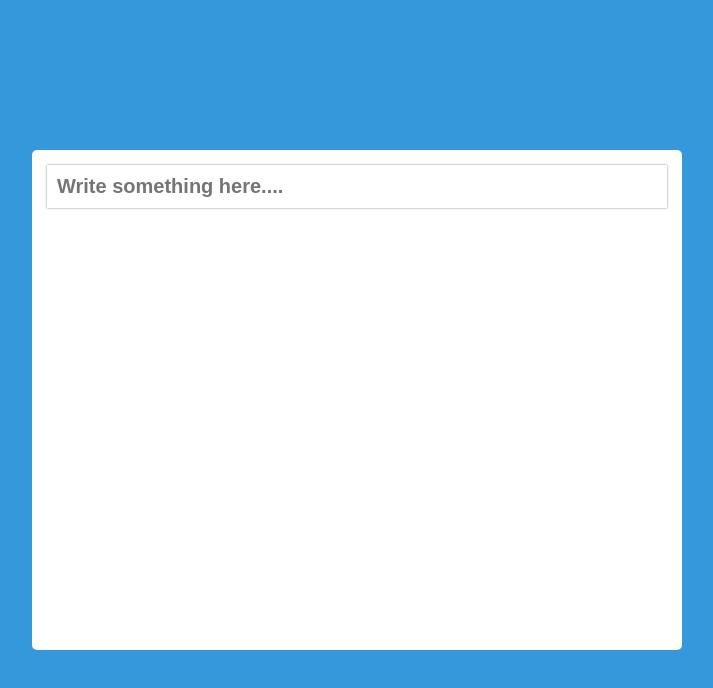
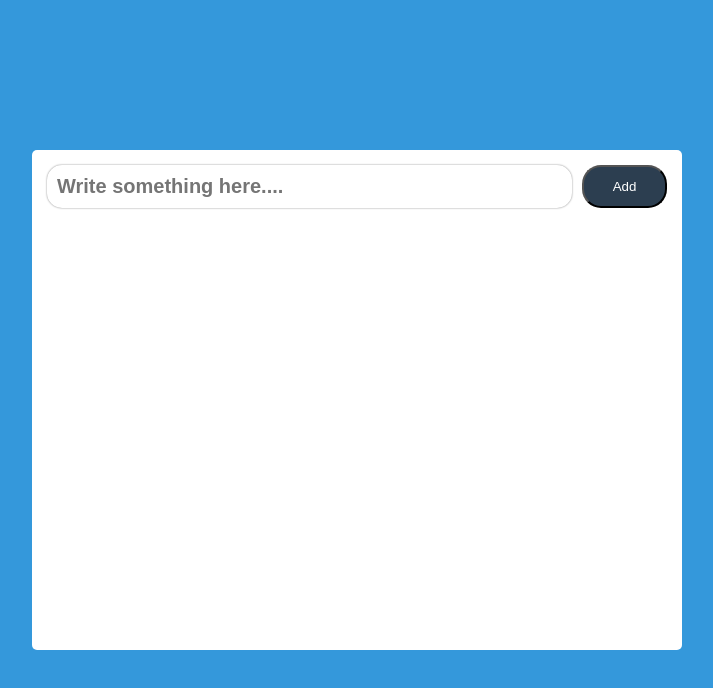
Before and after one commit to devusmaan/Todo-App2, a plain HTML site: page index.html in a window 1280 px wide. Shown: the whole page, without its empty margins (283-996 px from the left). Drawn offline with Linux system fonts and the light colour scheme.

Commit message:
add button function added

```diff
--- a/index.html
+++ b/index.html
@@ -12,7 +12,10 @@
 <body>
     <main>
         <div class="box">
-            <input type="text" id="item" autofocus placeholder="Write something here....">
+            <div class="container">
+                <input type="text" id="item" autofocus placeholder="Write something here....">
+                <button id="addbtn">Add</button>
+            </div>
 
             <ul id="to-do-box">
 
--- a/script.js
+++ b/script.js
@@ -1,5 +1,7 @@
 const item = document.querySelectorAll("#item")[0];
 const toDoBox = document.querySelectorAll("#to-do-box")[0];
+const toDoBtn = document.querySelectorAll("#addbtn")[0];
+
 
 item.addEventListener(
     "keyup",
@@ -24,12 +26,19 @@ const addToDo = (item) => {
             this.classList.toggle("done")
         })
 
-        listItem.querySelectorAll("i")[0].addEventListener(
-            "click",
-            function() {
-                listItem.remove()
-            }
-        )
+    listItem.querySelectorAll("i")[0].addEventListener(
+        "click",
+        function () {
+            listItem.remove()
+        }
+    )
 
     toDoBox.appendChild(listItem);
 }
+
+toDoBtn.addEventListener("click", function () {
+    if (item.value.trim() !== "") {
+        addToDo(item.value);
+        item.value = "";
+    }
+});
--- a/style.css
+++ b/style.css
@@ -21,11 +21,24 @@ main {
     padding: 15px;
 }
 
+.container {
+    display: flex;
+}
+
+.container> button {
+    width: 100px;
+    margin-left: 10px;
+    border-radius: 19px;
+    background-color: #2c3e50;
+    color: #ffffff;
+}
+
 #item {
     width: 100%;
     display: block;
     padding: 10px;
     font-size: 20px;
+    border-radius: 15px;
     border: 0;
     outline: 0;
     box-shadow: 0px 0px 2px #808080;
```
